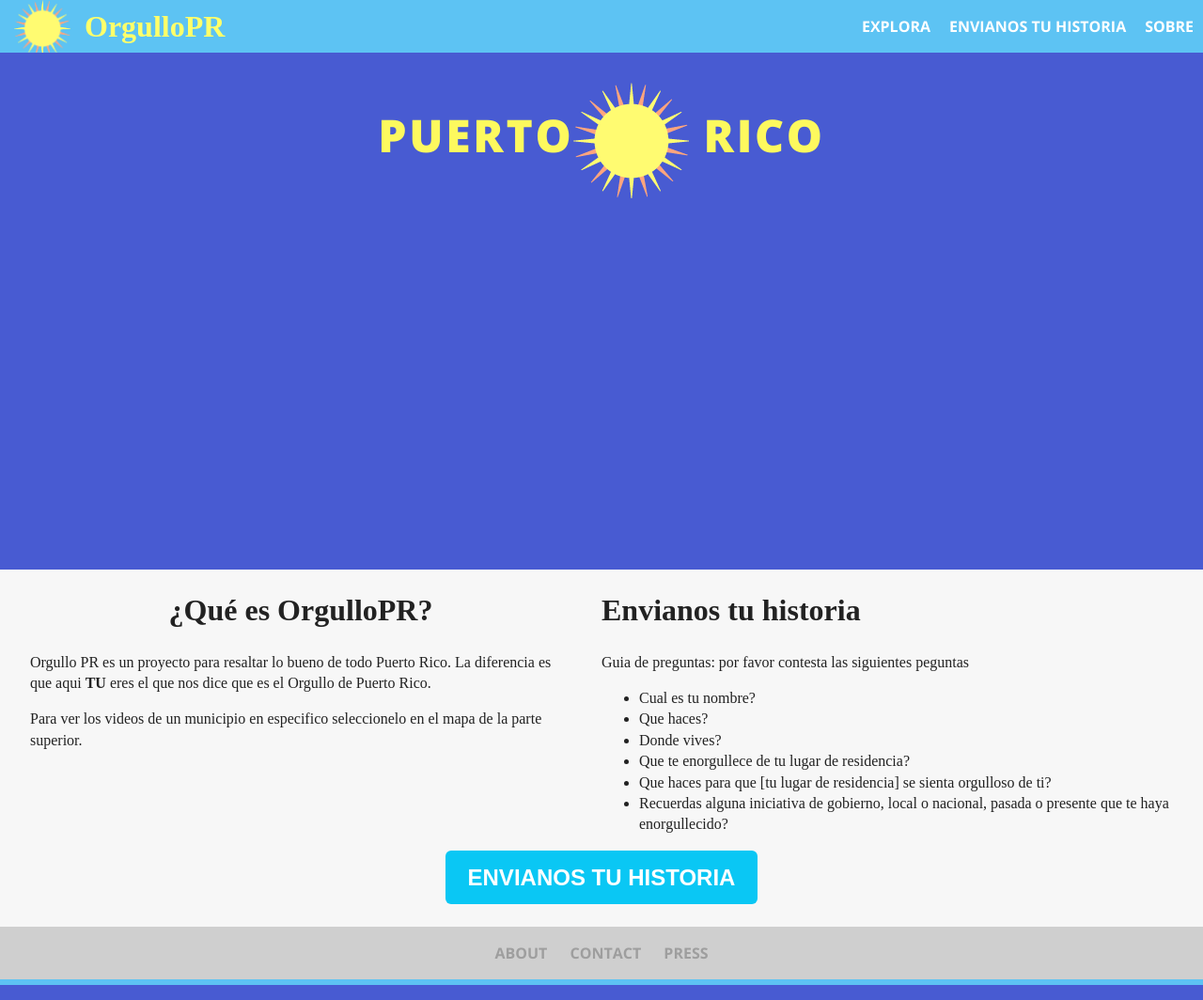
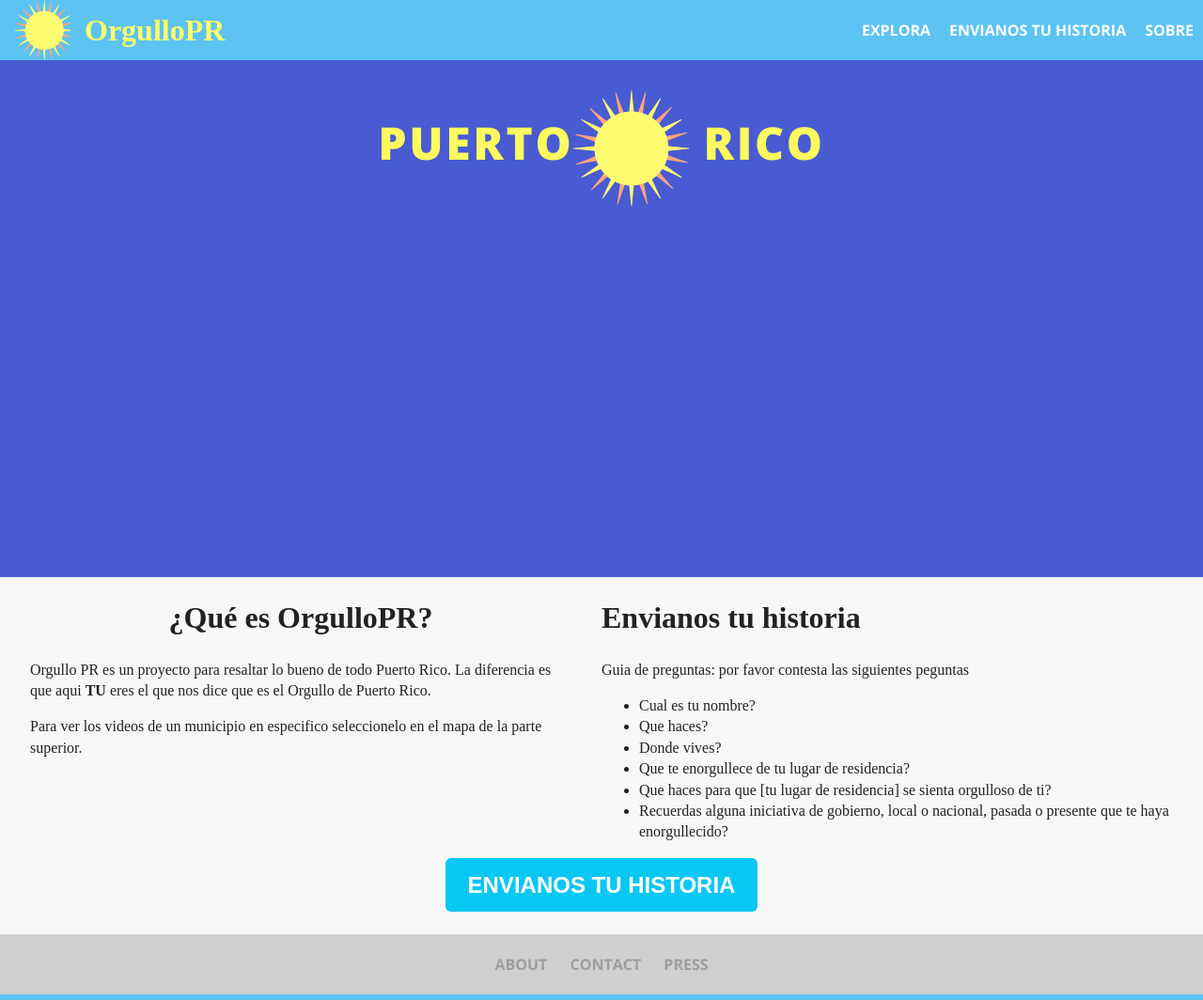
Before and after one commit to froi/orgullopr, a Flask app: page / in a window 1280 px wide. Shown: the whole page at 94% size. Run offline with Flask 2, Linux system fonts and the light colour scheme; data that the repository does not hold is empty; parts of the project's set-up code (start-up, migrations or seed data) failed here and were passed over; some libraries are stand-ins or nearby versions; some web fonts are replaced.

Commit message:
Added a bit more height to the navbar/header area. Github issue #1

```diff
--- a/static/css/orgullopr.css
+++ b/static/css/orgullopr.css
@@ -26,7 +26,7 @@ div.video {
 .header-title {
     display: table;
     float: left;
-    height: 3.5em;
+    height: 4em;
 }
 .header-title a{
     text-decoration: none;
@@ -59,7 +59,7 @@ div.video {
 }
 .nav-sun {
     float: left;
-    height: 3.5em;
+    height: 4em;
     width: 60px;
     background: url("/static/img/Sun.png");
     background-size: cover;
@@ -68,7 +68,7 @@ div.video {
 ul.nav-menu, ul.footer-links {
     font-family: "Open Sans", sans-serif;
     font-weight: 700;
-    height: 3.5em;
+    height: 4em;
     padding: 0;
     margin: 0;
 }
```
